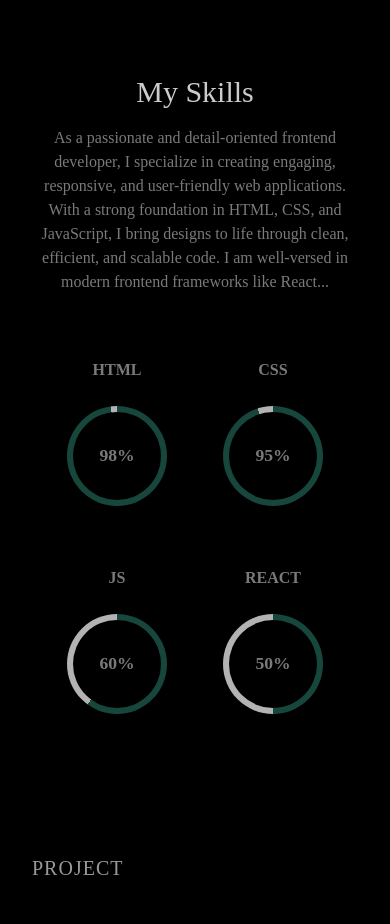
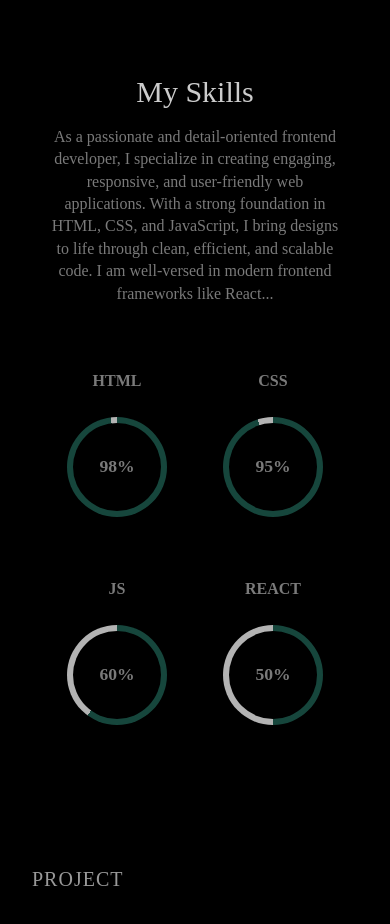
Before and after one commit to Sujeetyadav14/Portfolio, a React (Vite) app: page / in a window 390 px wide. Shown: the part 1800-2724 px from the top of the page. Built offline with nearby package versions, Linux system fonts and the light colour scheme.

Commit message:
initial commit

```diff
--- a/src/components/SkillsSection.css
+++ b/src/components/SkillsSection.css
@@ -102,17 +102,18 @@ html{
 }
 @media only screen and (min-width:1790px){
   .section-description{
+    font-size: 1.8rem;
+    line-height: 2.25rem;
     width: 80%;
-    /* font-size: 4.8rem;
-    line-height: 2.5rem; */
   }
 }
 
 @media (max-width:890px){
 
 }.section-description{
-  font-size: 20px;
+  font-size: 1.25rem;
   line-height: 1.75rem;
+
 }
 
 @media (max-width:780px){
@@ -132,8 +133,8 @@ html{
   font-size: 1.4rem;
 }
 .section-description{
-  font-size: 1rem;
-    line-height: 1.5rem;
+  font-size: 1.125rem;
+  line-height: 1.5rem;
 }
 .skill-card h3{
   font-size: 1rem;
@@ -150,7 +151,8 @@ html{
 @media (max-width:480px){
   .section-description{
     font-size: 1rem;
-    line-height: 1.5rem;
+    line-height: 1.4rem;
+    padding: 0 1rem;
   }
 }
 
@@ -161,11 +163,7 @@ html{
   /* .section-title{
     font-size:1.5rem;
   } */
-  /* .section-description{
-    font-size: 0.8rem;
-    line-height: 1rem;
 
-  } */
   .progress-circle{
     height: 100px;
     width: 100px;
@@ -181,6 +179,8 @@ html{
 }
 @media(max-width:380px){
   .section-description{
-    line-height: 0.87rem
+    font-size: 0.9rem;
+    line-height: 1.2rem;
+    padding: 0 0.5rem;
   }
 }
```
